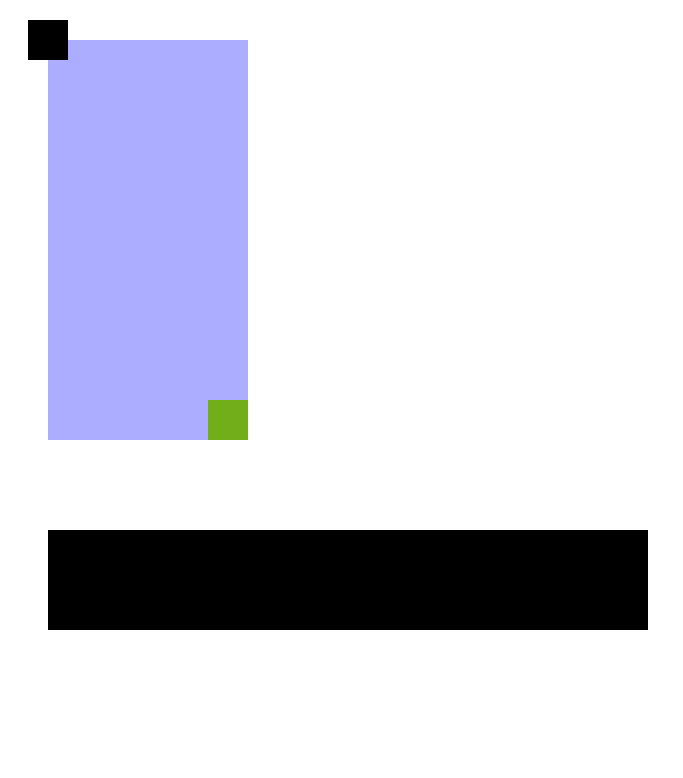
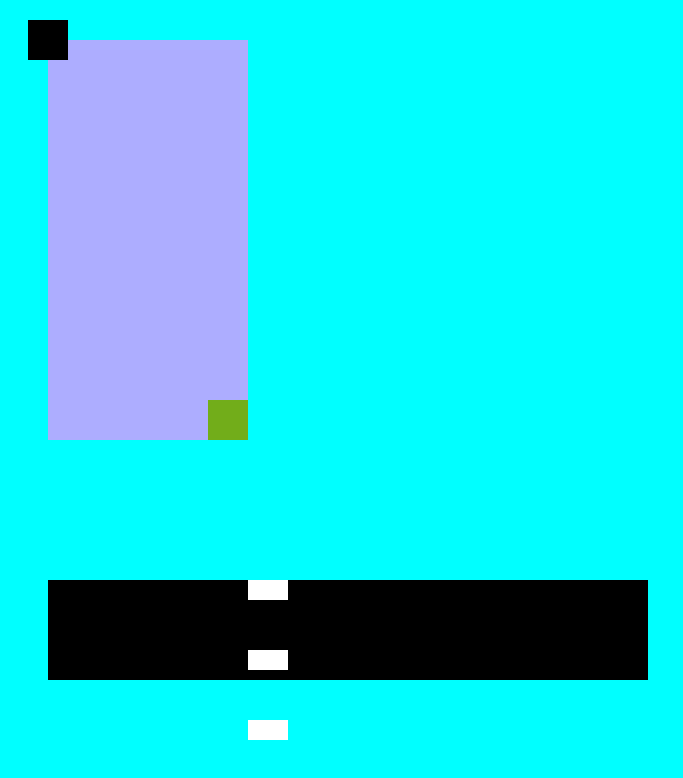
Before and after one commit to alperenmsl/2cWI, a plain HTML site: page Web/06_Flexbox/06_02Exercise/index.html in a window 1280 px wide. Shown: the whole page, without its empty margins (0-683 px from the left). Drawn offline with Linux system fonts and the light colour scheme.

Commit message:
end of lesson

```diff
--- a/Web/06_Flexbox/06_02Exercise/index.html
+++ b/Web/06_Flexbox/06_02Exercise/index.html
@@ -14,9 +14,9 @@
 
     <br><br><br><br><br>
     <div class="Container">
-        <div class="GreenBoxes"></div>
-        <div class="GreenBoxes"></div>
-        <div class="GreenBoxes"></div>
+        <div class="WhiteBoxes"></div>
+        <div class="WhiteBoxes"></div>
+        <div class="WhiteBoxes"></div>
     </div>
 
 
--- a/Web/06_Flexbox/06_02Exercise/style.css
+++ b/Web/06_Flexbox/06_02Exercise/style.css
@@ -21,9 +21,21 @@
     left: -20px;
     position: relative;
 }
+.WhiteBoxes {
+    background-color: white;
+    width: 40px;
+    height: 20px;
+    margin: 50px 0px 20px 200px;
+
+
+}
 .Container {
     background-color: black;
     height: 100px;
     width: 600px;
     margin-left: 40px;
 }
+
+body{
+    background-color: aqua;
+}
```
